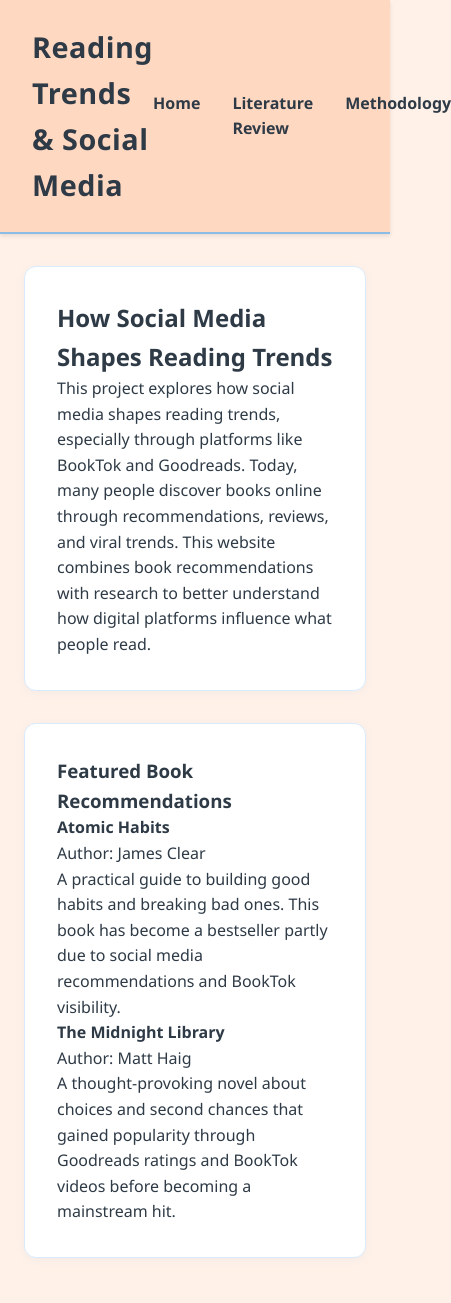
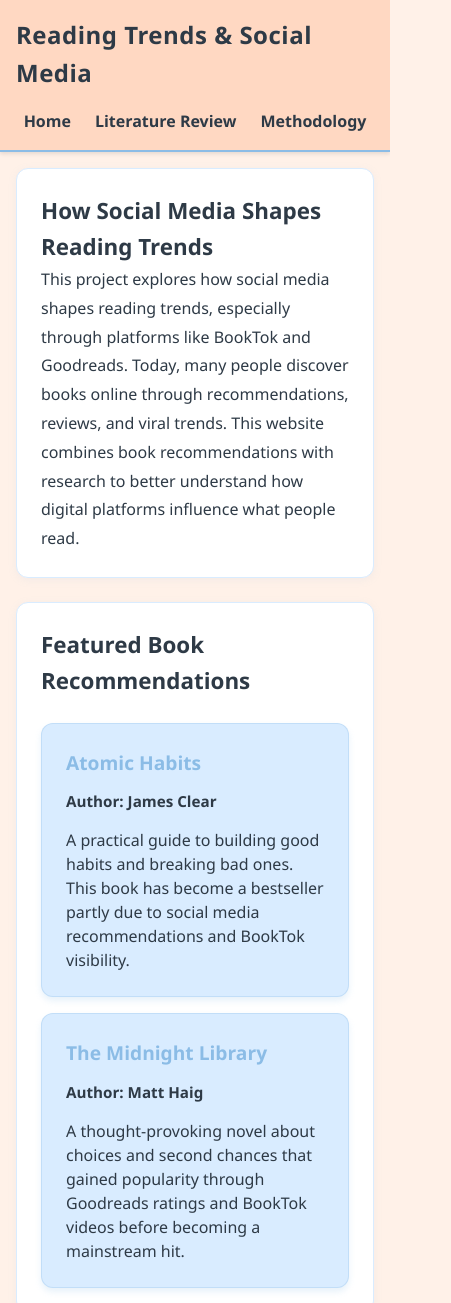
Before and after one commit to nataliemagee13/book-website-semester-project, a plain HTML site: page index.html in a window 390 px wide. Shown: the top 1303 px of the page, 451 px wide, since content can reach past the window. Drawn offline with Linux system fonts and the light colour scheme.

Commit message:
Update style.css

```diff
--- a/style.css
+++ b/style.css
@@ -87,4 +87,121 @@
 .books-section h2,
 .books-section h3,
 .trends h3,
-.abo
+.about h2,
+.about h3,
+.content-section h2 {
+	margin-bottom: 1rem;
+	font-size: 1.8rem;
+	color: var(--blue-accent);
+	font-weight: 700;
+}
+
+.hero p,
+.books-section p,
+.trends p,
+.about p {
+	line-height: 1.8;
+	color: var(--text);
+}
+
+.content-block {
+	margin-bottom: 1.5rem;
+	padding-bottom: 1.5rem;
+	border-bottom: 1px solid var(--light-blue);
+}
+
+.content-block:last-child {
+	margin-bottom: 0;
+	padding-bottom: 0;
+	border-bottom: none;
+}
+
+.content-block p {
+	line-height: 1.8;
+	color: var(--text);
+}
+
+.book-grid {
+	display: grid;
+	grid-template-columns: repeat(auto-fit, minmax(220px, 1fr));
+	gap: 1.5rem;
+	margin-top: 1.5rem;
+}
+
+.book-card {
+	background-color: var(--light-blue);
+	border-radius: 12px;
+	padding: 1.5rem;
+	box-shadow: 0 4px 6px rgba(139, 188, 230, 0.2);
+	transition: all 0.3s ease;
+	border: 1px solid rgba(139, 188, 230, 0.3);
+}
+
+.book-card:hover {
+	transform: translateY(-4px);
+	box-shadow: 0 8px 12px rgba(139, 188, 230, 0.3);
+}
+
+.book-card h4 {
+	margin-bottom: 0.6rem;
+	font-size: 1.2rem;
+	color: var(--blue-accent);
+}
+
+.author {
+	font-weight: bold;
+	margin-bottom: 0.8rem;
+	font-size: 0.95rem;
+	color: var(--text);
+}
+
+.book-card p:last-child {
+	line-height: 1.5;
+	color: var(--text);
+}
+
+@media (max-width: 700px) {
+	.navbar {
+		flex-direction: column;
+		gap: 1rem;
+		padding: 1rem;
+	}
+
+	.site-name {
+		font-size: 1.5rem;
+	}
+
+	.nav-links {
+		flex-wrap: wrap;
+		justify-content: center;
+		gap: 1.5rem;
+	}
+
+	main {
+		padding: 1rem;
+	}
+
+	.hero,
+	.books-section,
+	.trends,
+	.about,
+	.content-section {
+		padding: 1.5rem;
+		margin-bottom: 1.5rem;
+	}
+
+	.hero h2,
+	.books-section h2,
+	.books-section h3,
+	.trends h3,
+	.about h2,
+	.about h3,
+	.content-section h2 {
+		font-size: 1.4rem;
+	}
+
+	.book-grid {
+		grid-template-columns: 1fr;
+		gap: 1rem;
+	}
+}
```
